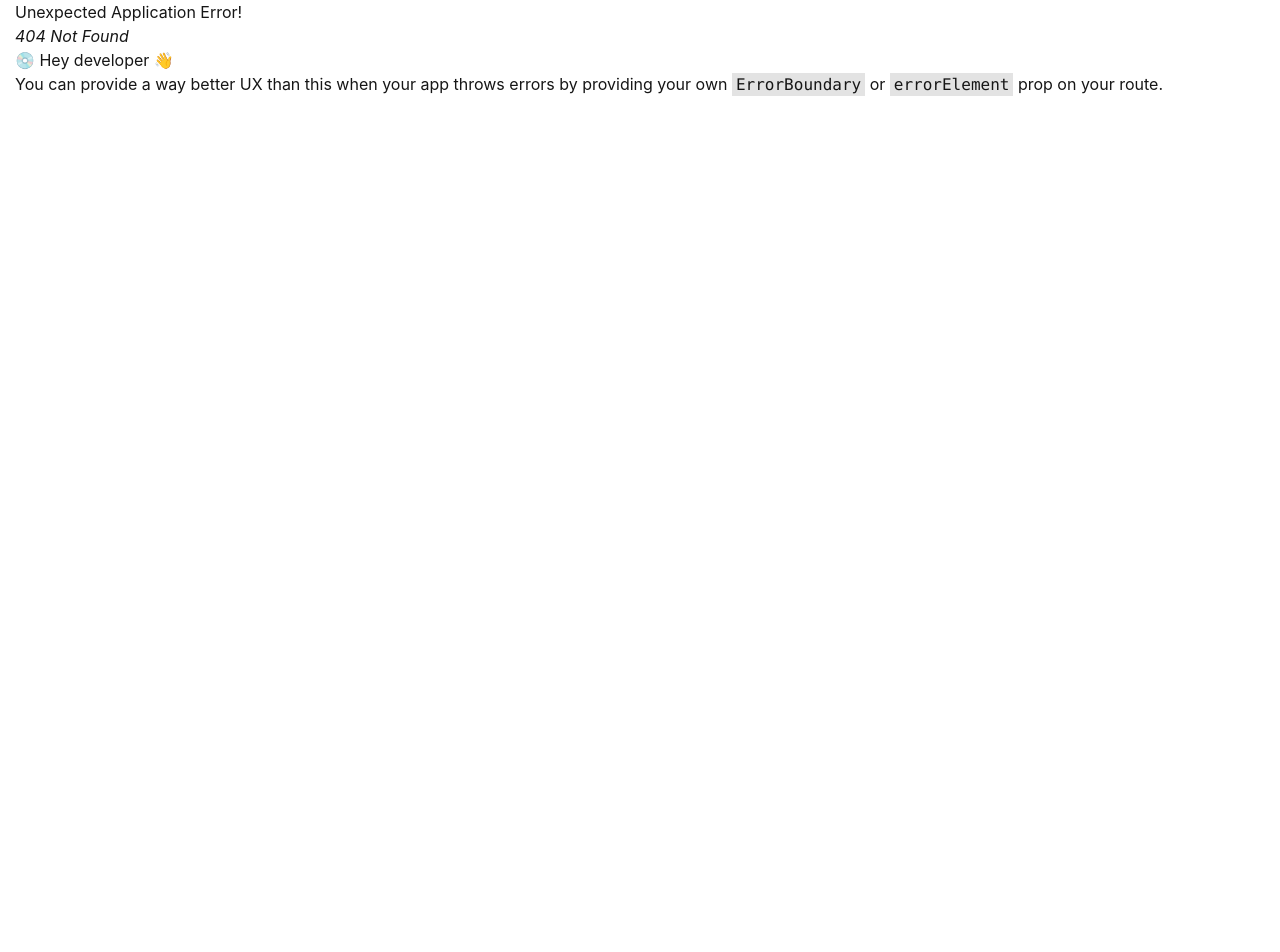
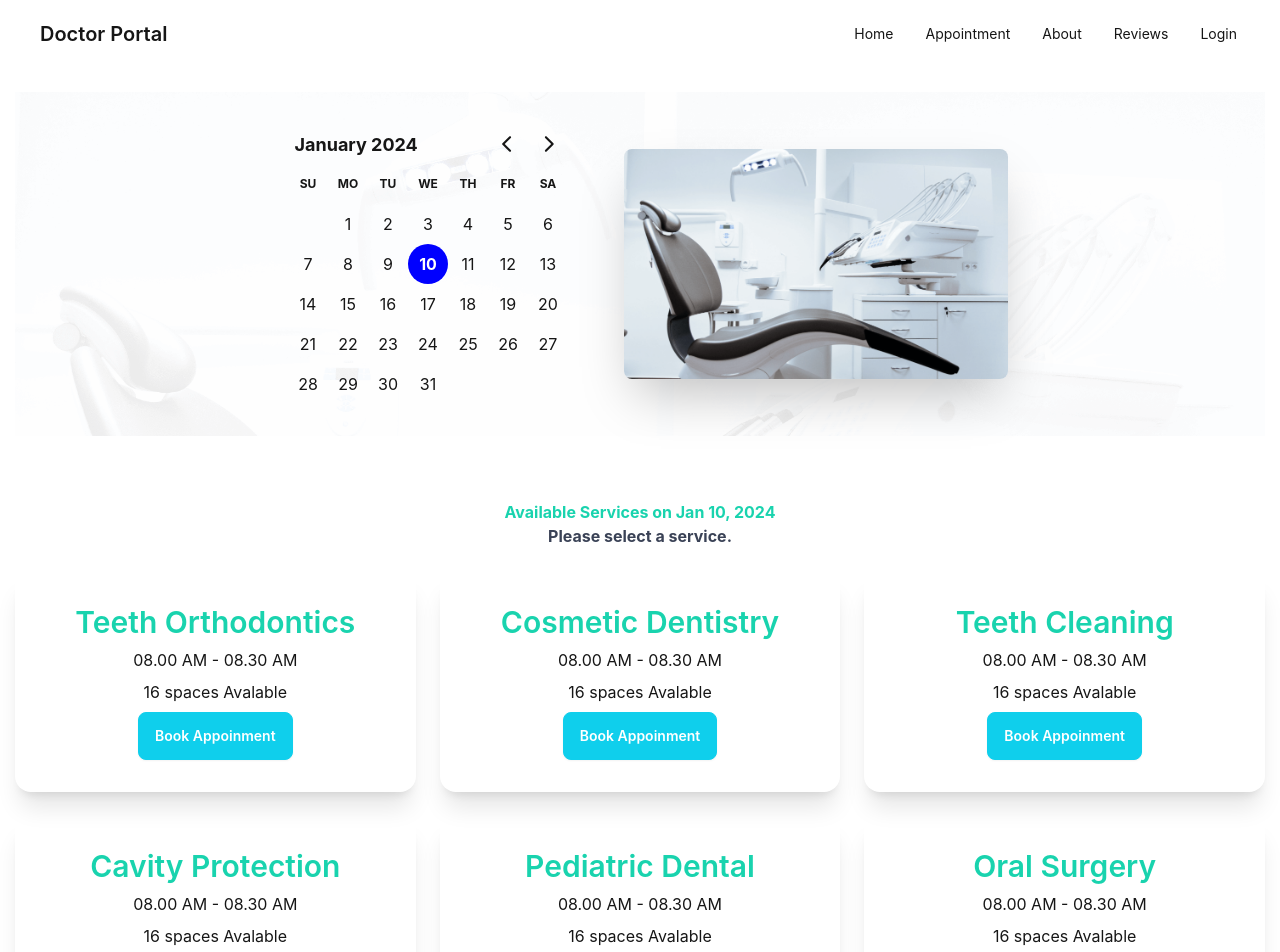
Before and after one commit to mainul786/doctors-portal-client, a React (Create React App) app: page /appointment in a window 1280 px wide. Before the commit this address had no page. Shown: the top 952 px of the page. Before the commit the page ends 800 px from the top, so only its background shows below. Built offline with nearby package versions, Linux system fonts and the light colour scheme.

Commit message:
appotment section added

```diff
--- a/package.json
+++ b/package.json
@@ -6,7 +6,9 @@
     "@testing-library/jest-dom": "^5.17.0",
     "@testing-library/react": "^13.4.0",
     "@testing-library/user-event": "^13.5.0",
+    "date-fns": "^3.2.0",
     "react": "^18.2.0",
+    "react-day-picker": "^8.10.0",
     "react-dom": "^18.2.0",
     "react-router-dom": "^6.21.1",
     "react-scripts": "5.0.1",
--- /dev/null
+++ b/public/appointmentOptions.json
@@ -0,0 +1,133 @@
+[
+    {
+      "_id": 1,
+      "name": "Teeth Orthodontics",
+      "slots": [
+        "08.00 AM - 08.30 AM",
+        "08.30 AM - 09.00 AM",
+        "09.00 AM - 9.30 AM",
+        "09.30 AM - 10.00 AM",
+        "10.00 AM - 10.30 AM",
+        "10.30 AM - 11.00 AM",
+        "11.00 AM - 11.30 AM",
+        "11.30 AM - 12.00 AM",
+        "1.00 PM - 1.30 PM",
+        "1.30 PM - 2.00 PM",
+        "2.00 PM - 2.30 PM",
+        "2.30 PM - 3.00 PM",
+        "3.00 PM - 3.30 PM",
+        "3.30 PM - 4.00 PM",
+        "4.00 PM - 4.30 PM",
+        "4.30 PM - 5.00 PM"
+      ]
+    },
+    {
+      "_id": 2,
+      "name": "Cosmetic Dentistry",
+      "slots": [
+        "08.00 AM - 08.30 AM",
+        "08.30 AM - 09.00 AM",
+        "09.00 AM - 9.30 AM",
+        "09.30 AM - 10.00 AM",
+        "10.00 AM - 10.30 AM",
+        "10.30 AM - 11.00 AM",
+        "11.00 AM - 11.30 AM",
+        "11.30 AM - 12.00 AM",
+        "1.00 PM - 1.30 PM",
+        "1.30 PM - 2.00 PM",
+        "2.00 PM - 2.30 PM",
+        "2.30 PM - 3.00 PM",
+        "3.00 PM - 3.30 PM",
+        "3.30 PM - 4.00 PM",
+        "4.00 PM - 4.30 PM",
+        "4.30 PM - 5.00 PM"
+      ]
+    },
+    {
+      "_id": 3,
+      "name": "Teeth Cleaning",
+      "slots": [
+        "08.00 AM - 08.30 AM",
+        "08.30 AM - 09.00 AM",
+        "09.00 AM - 9.30 AM",
+        "09.30 AM - 10.00 AM",
+        "10.00 AM - 10.30 AM",
+        "10.30 AM - 11.00 AM",
+        "11.00 AM - 11.30 AM",
+        "11.30 AM - 12.00 AM",
+        "1.00 PM - 1.30 PM",
+        "1.30 PM - 2.00 PM",
+        "2.00 PM - 2.30 PM",
+        "2.30 PM - 3.00 PM",
+        "3.00 PM - 3.30 PM",
+        "3.30 PM - 4.00 PM",
+        "4.00 PM - 4.30 PM",
+        "4.30 PM - 5.00 PM"
+      ]
+    },
+    {
+      "_id": 4,
+      "name": "Cavity Protection",
+      "slots": [
+        "08.00 AM - 08.30 AM",
+        "08.30 AM - 09.00 AM",
+        "09.00 AM - 9.30 AM",
+        "09.30 AM - 10.00 AM",
+        "10.00 AM - 10.30 AM",
+        "10.30 AM - 11.00 AM",
+        "11.00 AM - 11.30 AM",
+        "11.30 AM - 12.00 AM",
+        "1.00 PM - 1.30 PM",
+        "1.30 PM - 2.00 PM",
+        "2.00 PM - 2.30 PM",
+        "2.30 PM - 3.00 PM",
+        "3.00 PM - 3.30 PM",
+        "3.30 PM - 4.00 PM",
+        "4.00 PM - 4.30 PM",
+        "4.30 PM - 5.00 PM"
+      ]
+    },
+    {
+      "name": "Pediatric Dental",
+      "slots": [
+        "08.00 AM - 08.30 AM",
+        "08.30 AM - 09.00 AM",
+        "09.00 AM - 9.30 AM",
+        "09.30 AM - 10.00 AM",
+        "10.00 AM - 10.30 AM",
+        "10.30 AM - 11.00 AM",
+        "11.00 AM - 11.30 AM",
+        "11.30 AM - 12.00 AM",
+        "1.00 PM - 1.30 PM",
+        "1.30 PM - 2.00 PM",
+        "2.00 PM - 2.30 PM",
+        "2.30 PM - 3.00 PM",
+        "3.00 PM - 3.30 PM",
+        "3.30 PM - 4.00 PM",
+        "4.00 PM - 4.30 PM",
+        "4.30 PM - 5.00 PM"
+      ]
+    },
+    {
+      "_id": 6,
+      "name": "Oral Surgery",
+      "slots": [
+        "08.00 AM - 08.30 AM",
+        "08.30 AM - 09.00 AM",
+        "09.00 AM - 9.30 AM",
+        "09.30 AM - 10.00 AM",
+        "10.00 AM - 10.30 AM",
+        "10.30 AM - 11.00 AM",
+        "11.00 AM - 11.30 AM",
+        "11.30 AM - 12.00 AM",
+        "1.00 PM - 1.30 PM",
+        "1.30 PM - 2.00 PM",
+        "2.00 PM - 2.30 PM",
+        "2.30 PM - 3.00 PM",
+        "3.00 PM - 3.30 PM",
+        "3.30 PM - 4.00 PM",
+        "4.00 PM - 4.30 PM",
+        "4.30 PM - 5.00 PM"
+      ]
+    }
+  ]
--- /dev/null
+++ b/src/Pages/Appoinment/Appoinment/Appoinment.js
@@ -0,0 +1,20 @@
+import React, { useState } from 'react';
+import AppoinmentBanner from '../AppoinmentBanner/AppoinmentBanner';
+import AvailableAppoinment from '../AvailableAppoinment/AvailableAppoinment';
+
+const Appoinment = () => {
+    const [selectedDate, setSelectedDate] = useState(new Date());
+    return (
+        <div>
+           <AppoinmentBanner
+           selectedDate={selectedDate}
+           setSelectedDate={setSelectedDate}
+           ></AppoinmentBanner>
+           <AvailableAppoinment
+           selectedDate={selectedDate}
+           ></AvailableAppoinment>
+        </div>
+    );
+};
+
+export default Appoinment;
--- /dev/null
+++ b/src/Pages/Appoinment/AppoinmentBanner/AppoinmentBanner.js
@@ -0,0 +1,28 @@
+import React, { useState } from 'react';
+import chair from '../../../assets/images/chair.png';
+import { DayPicker } from 'react-day-picker';
+import { format } from 'date-fns';
+import bg from '../../../assets/images/bg.png';
+
+const AppoinmentBanner = ({selectedDate, setSelectedDate}) => {
+
+    return (
+        <header className="my-6" style={{background:`url(${bg})`, backgroundRepeat:'no-repeat', backgroundSize:'cover'}}>
+            <div className="hero ">
+                <div className="hero-content flex-col lg:flex-row-reverse">
+                    <img src={chair} alt='dentail chair' className="max-w-sm rounded-lg shadow-2xl" />
+                    <div className='mr-6'>
+                        <DayPicker
+                        mode='single'
+                        selected={selectedDate}
+                        onSelect={setSelectedDate}
+                        />
+
+                    </div>
+                </div>
+            </div>
+        </header>
+    );
+};
+
+export default AppoinmentBanner;
--- /dev/null
+++ b/src/Pages/Appoinment/AvailableAppoinment/AppointmentOptions.js
@@ -0,0 +1,20 @@
+import React from 'react';
+
+const AppointmentOptions = ({appointmentOption}) => {
+        const {name, slots} = appointmentOption;
+
+    return (
+        <div className="card  shadow-xl">
+        <div className="card-body items-center text-center">
+          <h2 className="card-title text-3xl text-secondary">{name}</h2>
+          <p>{slots.length > 0 ? slots[0] : 'Try Anoter day'}</p>
+          <p>{slots.length} {slots.length > 1 ? 'spaces': 'space'} Avalable</p>
+          <div className="card-actions justify-end">
+            <button className="btn btn-primary text-white">Book Appoinment</button>
+          </div>
+        </div>
+      </div>
+    );
+};
+
+export default AppointmentOptions;
--- /dev/null
+++ b/src/Pages/Appoinment/AvailableAppoinment/AvailableAppoinment.js
@@ -0,0 +1,31 @@
+import { format } from 'date-fns';
+import React, { useEffect, useState } from 'react';
+import AppointmentOptions from './AppointmentOptions';
+
+const AvailableAppoinment = ({ selectedDate }) => {
+  const [appoinmentOptions, setAppoinmentOptions] = useState([])
+
+  useEffect(() => {
+    fetch('appointmentOptions.json')
+      .then(res => res.json())
+      .then(data => setAppoinmentOptions(data))
+  }, [])
+  return (
+    <section className='mt-16'>
+      <div className='text-center'>
+        <p className='text-secondary font-bold'>Available Services on {format(selectedDate, 'PP')}</p>
+        <p className='font-bold text-accent'>Please select a service.</p>
+      </div>
+      <div className='grid gap-6 grid-cols-1 md:grid-cols-2 lg:grid-cols-3 my-6'>
+        {
+          appoinmentOptions.map(option => <AppointmentOptions
+            key={option._id}
+            appointmentOption={option}
+          ></AppointmentOptions>)
+        }
+      </div>
+    </section>
+  );
+};
+
+export default AvailableAppoinment;
--- a/src/Pages/Home/Contact/Contact.js
+++ b/src/Pages/Home/Contact/Contact.js
@@ -8,7 +8,7 @@ const Contact = () => {
            <p className='text-xl text-primary'>Contact Us</p>
            <p className='text-2xl text-white'>Stay connected with us</p>
            <div className='flex justify-center mt-8'>
-           <div className="card items-center max-w-sm shadow-2xl ">
+           <div className="card items-center max-w-sm">
            <form className="card-body">
         <div className="form-control">
           <input type="email" placeholder="email" className="input input-bordered" required />
--- a/src/Pages/Shared/Navbar/Navbar.js
+++ b/src/Pages/Shared/Navbar/Navbar.js
@@ -4,9 +4,9 @@ import { Link } from 'react-router-dom';
 const Navbar = () => {
     const menuItems = <React.Fragment>
         <li><Link to='/'>Home</Link></li>
-        <li><Link to='/'>Appointment</Link></li>
-        <li><Link to='/'>About</Link></li>
-        <li><Link to='/'>Reviews</Link></li>
+        <li><Link to='/appointment'>Appointment</Link></li>
+        <li><Link to='/about'>About</Link></li>
+        <li><Link to='/reviews'>Reviews</Link></li>
         <li><Link to='/login'>Login</Link></li>
     </React.Fragment>
     return (
--- a/src/Routes/Routes/Routes.js
+++ b/src/Routes/Routes/Routes.js
@@ -2,6 +2,7 @@ import { createBrowserRouter } from "react-router-dom";
 import Main from "../../Layout/Main";
 import Home from "../../Pages/Home/Home/Home";
 import Login from "../../Pages/Login/Login";
+import Appoinment from "../../Pages/Appoinment/Appoinment/Appoinment";
 
 export const router = createBrowserRouter(
     [
@@ -16,6 +17,10 @@ export const router = createBrowserRouter(
                 {
                     path:'/login',
                     element:<Login></Login>
+                },
+                {
+                    path:'//appointment',
+                    element:<Appoinment></Appoinment>
                 }
             ]
         }
--- a/src/index.js
+++ b/src/index.js
@@ -3,6 +3,7 @@ import ReactDOM from 'react-dom/client';
 import './index.css';
 import App from './App';
 import reportWebVitals from './reportWebVitals';
+import 'react-day-picker/dist/style.css';
 
 const root = ReactDOM.createRoot(document.getElementById('root'));
 root.render(
```
Also changed, not shown: 1 other file (tests, documents, lock files or other folders).
